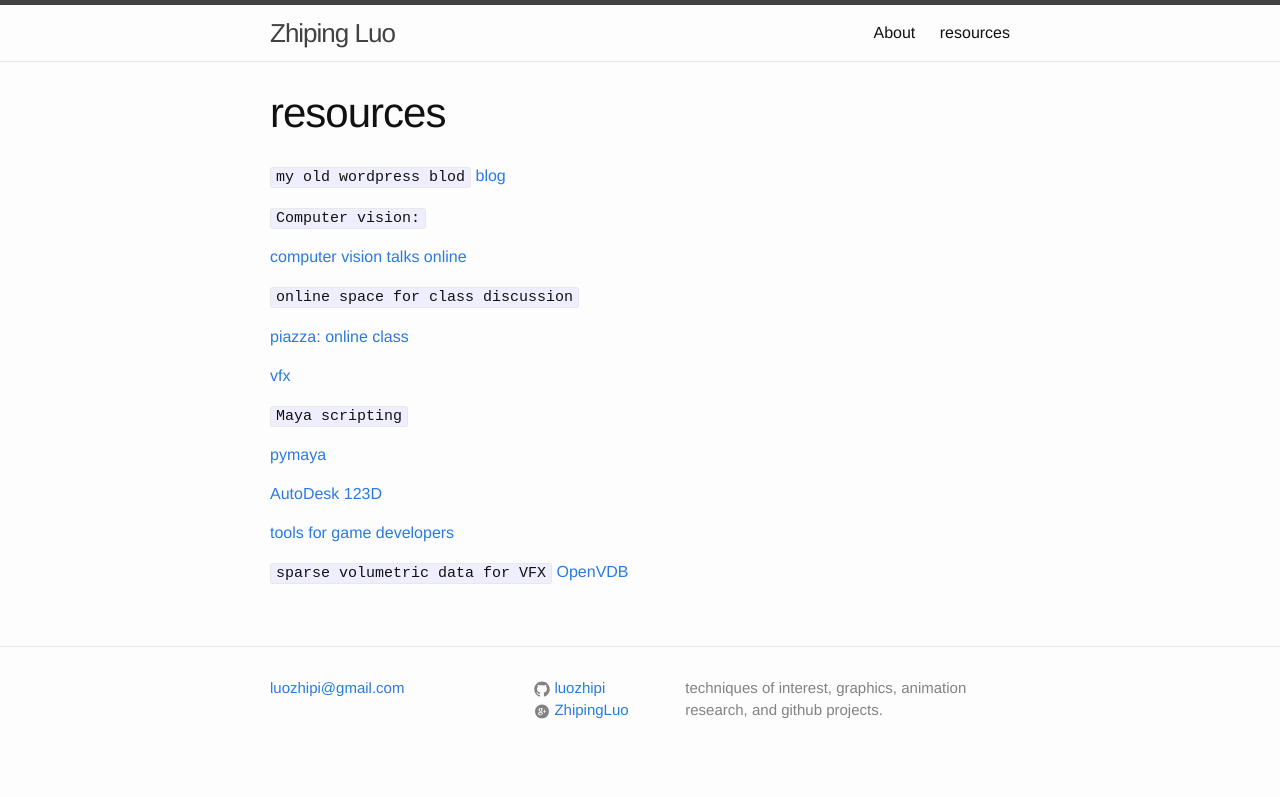
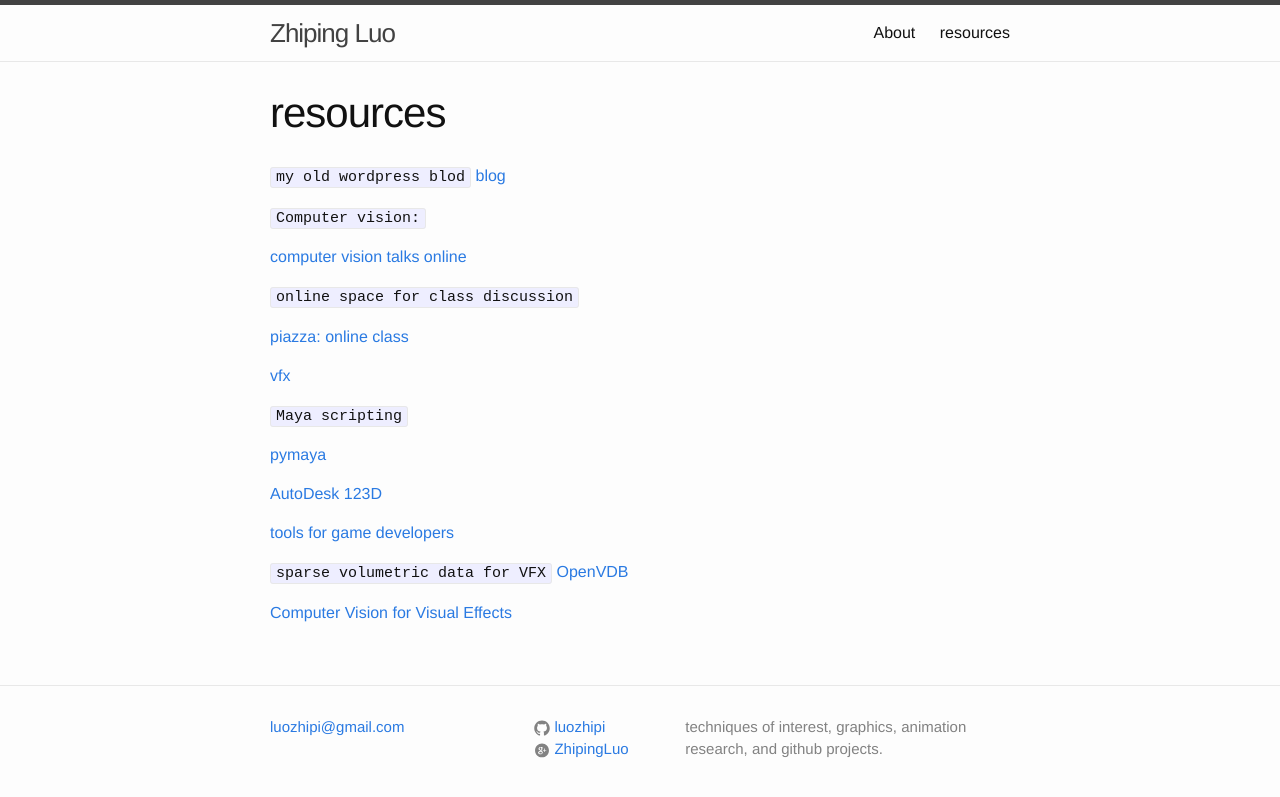
Before and after one commit to luozhipi/luozhipi.github.io, a Jekyll site: the page built from resources.md, in a window 1280 px wide. Shown: the top 797 px of the page. Built offline with Jekyll 4.4.1, drawn with Linux system fonts in a browser that asks for light colours.

Commit message:
add link of CV for VFX

```diff
--- a/resources.md
+++ b/resources.md
@@ -27,6 +27,8 @@
 `sparse volumetric data for VFX`
 [OpenVDB]
 
+[Computer Vision for Visual Effects]
+
 [computer vision talks online]: http://www.computervisiontalks.com/
 [piazza: online class]: https://piazza.com/
 [vfx]: https://www.fxguide.com
@@ -35,3 +37,4 @@
 [tools for game developers]: https://www.codeandweb.com/
 [OpenVDB]: http://www.openvdb.org/
 [blog]: https://luozhipi.wordpress.com/
+[Computer Vision for Visual Effects]: http://cvfxbook.com/
```
